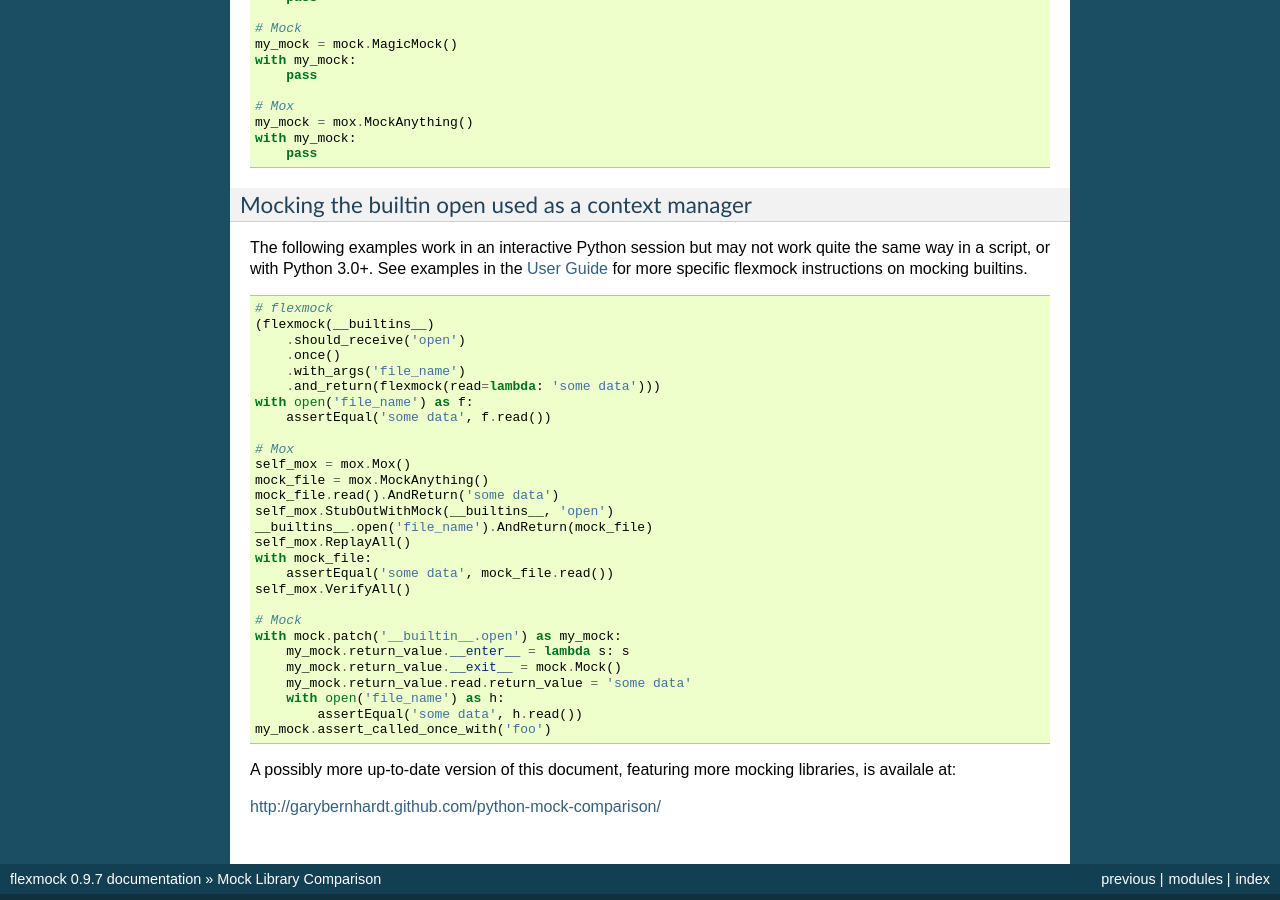
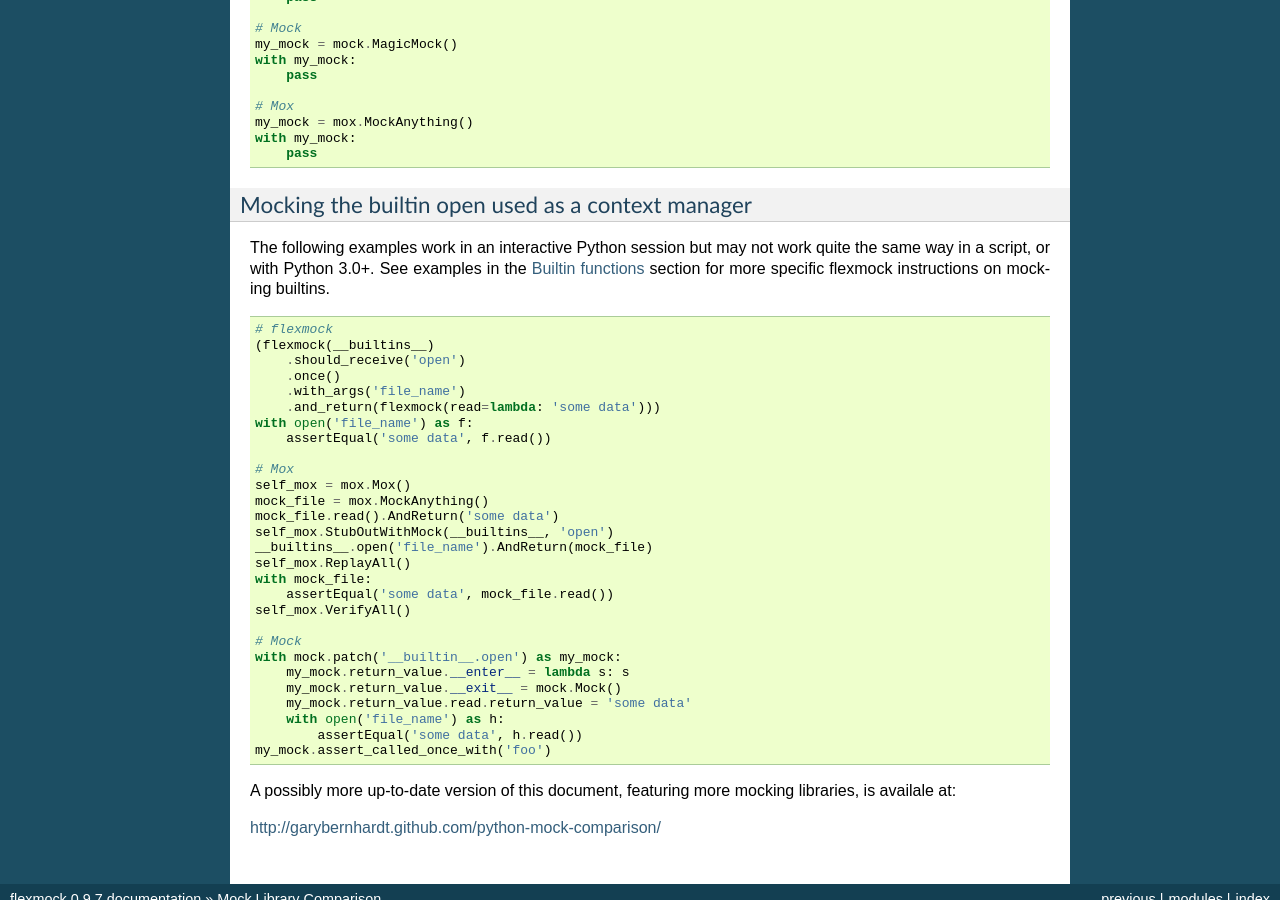
Before and after one commit to has207/flexmock, a Sphinx documentation site: the page built from docs/compare.rst, in a window 1280 px wide and 900 px high, scrolled down 3525 px. Built offline with Sphinx 7.4.7, drawn with Linux system fonts in a browser that asks for light colours.

```diff
--- a/docs/compare.rst
+++ b/docs/compare.rst
@@ -254,8 +254,8 @@ Mocking the builtin open used as a context manager
 
 The following examples work in an interactive Python session but may not work
 quite the same way in a script, or with Python 3.0+. See examples in the
-`User Guide <http://has207.github.com/flexmock/user-guide.html#mocking-builtin-functions>`_
-for more specific flexmock instructions on mocking builtins.
+:ref:`builtin_functions` section for more specific flexmock instructions
+on mocking builtins.
 
 ::
 
--- a/docs/index.rst
+++ b/docs/index.rst
@@ -12,7 +12,7 @@
  :Twitter: `Follow pyflexmock <http://twitter.com/#!/pyflexmock>`_
 
  .. _flexmock on Github: http://github.com/has207/flexmock
- .. _flexmock Homepage: http://has207.github.com/flexmock
+ .. _flexmock Homepage: http://flexmock.readthedocs.org
  .. _FreeBSD-style License: http://github.com/has207/flexmock/blob/master/LICENSE
 
 flexmock is a testing library for Python.
--- a/docs/user-guide.rst
+++ b/docs/user-guide.rst
@@ -607,6 +607,8 @@ There is also shorthand for this, similar to the shorthand for should_receive/an
 
 :NOTE: Whenever the return value provided to the key=value shorthand is a callable (such as lambda), flexmock expands it to should_receive().replace_with() rather than should_receive().and_return().
 
+.. _builtin_functions:
+
 Builtin functions
 -----------------
 
--- a/setup.py
+++ b/setup.py
@@ -5,6 +5,6 @@ setup(name='flexmock',
       py_modules=['flexmock'],
       author='Slavek Kabrda, Herman Sheremetyev',
       author_email='slavek@redhat.com',
-      url='http://has207.github.com/flexmock/',
+      url='http://flexmock.readthedocs.org',
       license='FreeBSD style license',
 )
```
Also changed, not shown: README.md (+1 -1 lines).
